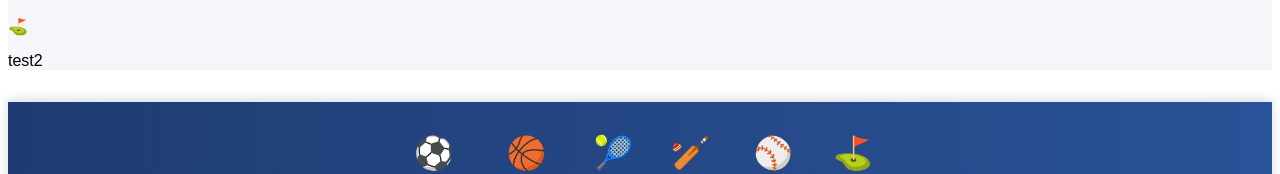
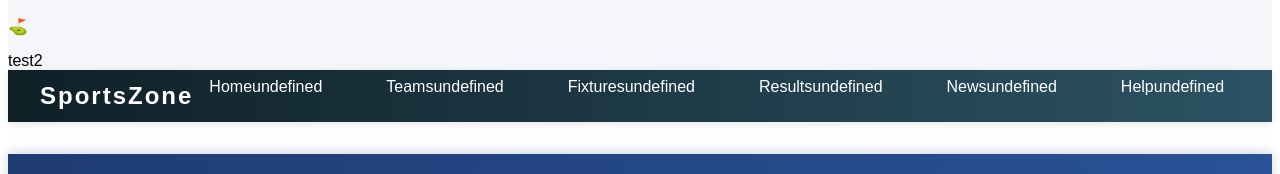
Before and after one commit to MRBASSX/ReactApp2, a React (Vite) app: page / in a window 1280 px wide. Shown: the part 1001-1175 px from the top of the page. Built offline with nearby package versions, Linux system fonts and the light colour scheme.

Commit message:
updated....

```diff
--- a/src/App.jsx
+++ b/src/App.jsx
@@ -1,4 +1,4 @@
-import { createContext, useState } from 'react'
+
 import reactLogo from './assets/react.svg'
 import viteLogo from '/vite.svg'
 import './static/css/App.css'
@@ -14,25 +14,21 @@ import Footer from './components/Footer'
 import CounterPage from './pages/CounterPage'
 import ContactPage from './pages/ContactPage'
 
- export const ThemeContext = createContext("light");
+
 
 
 function App() {
 
 
 
-const [theme,SetTheme] = useState("Dark")
-
 
 
   return (
     <>
-      {/* <Navbar/> */}
+      <Navbar/>
 
 
-      <ThemeContext.Provider  value={"theme"}>
-        <Navbar value={"theme"} />
-      </ThemeContext.Provider>
+
 
       <Router>
 
--- a/src/components/Navbar.jsx
+++ b/src/components/Navbar.jsx
@@ -1,6 +1,6 @@
 import React, { useContext, useState } from "react";
 import LoadingAnimation from "../components/LoadingAnimation";
-import ThemeContext from '../App'
+import ThemeContext from '../pages/Home.jsx'
 
 
 
@@ -27,7 +27,7 @@ const navItems = [
 const Navbar = () => {
 
 
-  const value = useContext(ThemeContext);
+  const theme = useContext(ThemeContext);
 
 
 
@@ -78,7 +78,7 @@ const Navbar = () => {
             onMouseOver={e => e.currentTarget.style.background = "#1e3c72"}
             onMouseOut={e => e.currentTarget.style.background = "transparent"}
           >
-            {item.name + value}
+            {item.name + theme}
           </a>
         </li>
       ))}
--- a/src/pages/Home.jsx
+++ b/src/pages/Home.jsx
@@ -1,5 +1,6 @@
-import React, { useContext, useState } from "react";
-import {Box} from "../components/Box";
+import { createContext, useState } from 'react'
+import { Box } from "../components/Box";
+import Navbar from '../components/Navbar';
 
 
 
@@ -30,21 +31,26 @@ const Shirt = [
         description: "Join the running community, track events, and training tips.",
     },
 ];
+
+ export const ThemeContext = createContext("light");
+
 export default function Home() {
 
 
 
 
-
-const MyF = (ttt)=>{
+const [theme,SetTheme] = useState("Dark")
 
 
-  if (true) {
-      console.log(ttt)
-  }
+    const MyF = (ttt) => {
 
 
-}
+        if (true) {
+            console.log(ttt)
+        }
+
+
+    }
 
 
 
@@ -59,7 +65,11 @@ const MyF = (ttt)=>{
                 <p>Discover your favorite sports, latest news, and upcoming events!</p>
             </header>
 
-           <Box   MyFunct={MyF} bottom = {"test2"}/>
+            <Box MyFunct={MyF} bottom={"test2"} />
+
+            <ThemeContext.Provider value={theme}>
+                <Navbar theme={theme} />
+            </ThemeContext.Provider>
 
 
         </div>
```
